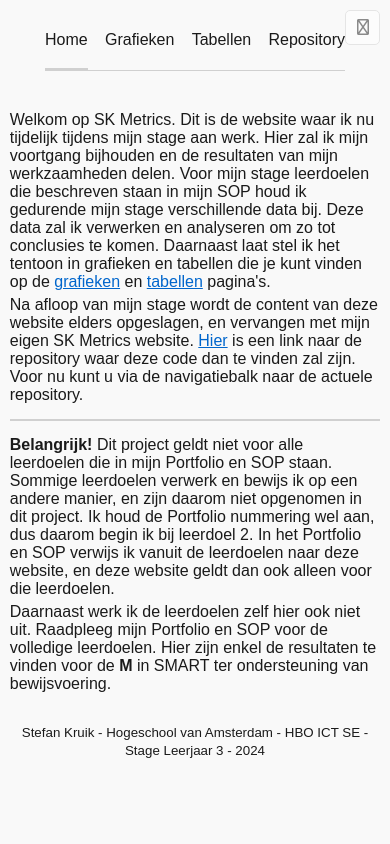
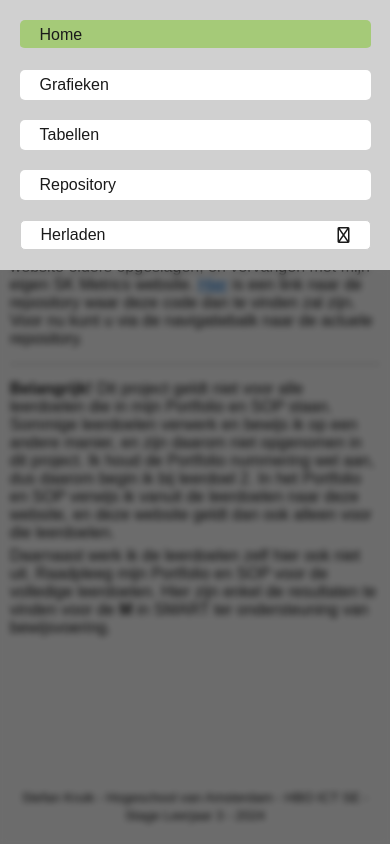
Before and after one commit to SVKruik-Organization/SK-Metrics, a Nuxt app in the folder frontend/: page / in a window 390 px wide. Both pictures are taken after a click on the button 362 px from the left and 27 px from the top of the page. Built offline with nearby package versions, Linux system fonts and the light colour scheme.

Commit message:
Mobile Responsiveness
Navbar, tables and radar chart

```diff
--- a/frontend/app.vue
+++ b/frontend/app.vue
@@ -45,6 +45,7 @@ function setDocumentTitle(title: string): void {
     justify-content: space-between;
     gap: 30px;
     width: 100%;
+    min-height: 100vh;
 }
 
 .top-content {
--- a/frontend/assets/css/base.css
+++ b/frontend/assets/css/base.css
@@ -26,6 +26,12 @@ body {
     max-width: 800px;
     width: 95%;
     gap: 20px;
+}
+
+@media (width <=570px) {
+    .content-wrapper {
+        align-items: center;
+    }
 }
 
 .splitter {
--- a/frontend/components/navbar.vue
+++ b/frontend/components/navbar.vue
@@ -1,10 +1,15 @@
 <script setup lang="ts">
-
 // Setup
 const dataStorage = useDataStorage();
 
 // Reactive Data
 const refreshing: Ref<boolean> = ref(false);
+const navBarOpen: Ref<boolean> = ref(false);
+
+// Watchers
+watch(useRoute(), () => {
+    navBarOpen.value = false;
+});
 
 // Methods
 
@@ -19,16 +24,36 @@ function handleRefresh(): void {
         window.location.reload();
     }, 1000);
 }
+
+/**
+ * Toggle the navbar.
+ */
+function toggleNavbar() {
+    navBarOpen.value = !navBarOpen.value;
+}
 </script>
 
 <template>
     <header>
-        <nav>
+        <span class="overlay" :class="{ 'overlay-open': navBarOpen }" @click="toggleNavbar"></span>
+        <nav class="flex compact-nav">
+            <div class="flex">
+                <img src="/Logo.png" alt="Logo" />
+                <h2 class="title">SK Metrics</h2>
+            </div>
+            <button type="button" class="nav-button" @click="toggleNavbar" :class="{ 'nav-button-open': !navBarOpen }">
+                <i class="fa-regular fa-bars"></i>
+            </button>
+        </nav>
+        <nav class="main-nav" :class="{ 'nav-open': navBarOpen }">
             <NuxtLink class="nav-link" active-class="active-nav-link" to="/">Home</NuxtLink>
             <NuxtLink class="nav-link" active-class="active-nav-link" to="/graph">Grafieken</NuxtLink>
             <NuxtLink class="nav-link" active-class="active-nav-link" to="/table">Tabellen</NuxtLink>
-            <a class="nav-link" href="https://github.com/SVKruik-Organization/SK-Metrics" target="_blank">Repository</a>
-            <button @click.prevent="handleRefresh" :class="{ 'reloading': refreshing }">
+            <a class="nav-link" href="https://github.com/SVKruik-Organization/SK-Metrics" @click="navBarOpen = false"
+                target="_blank">Repository</a>
+            <button type="button" class="flex refresh-button" @click.prevent="handleRefresh"
+                :class="{ 'reloading': refreshing }">
+                <p v-if="navBarOpen">Herladen</p>
                 <i class="fa-regular fa-arrows-rotate"></i>
             </button>
         </nav>
@@ -43,7 +68,43 @@ header {
     justify-content: center;
 }
 
-nav {
+img {
+    border-radius: 50%;
+    width: 30px;
+    aspect-ratio: 1 / 1;
+    object-fit: cover;
+}
+
+.overlay {
+    display: none;
+    position: fixed;
+    top: 0;
+    left: 0;
+    width: 100%;
+    height: 100%;
+    background-color: #00000090;
+    backdrop-filter: blur(3px);
+    z-index: 1;
+}
+
+.overlay-open {
+    display: block;
+}
+
+.compact-nav,
+.nav-button {
+    display: none;
+}
+
+.nav-button i {
+    font-size: 20px;
+}
+
+.nav-button-open {
+    display: block;
+}
+
+.main-nav {
     width: 300px;
     display: flex;
     align-items: center;
@@ -64,8 +125,9 @@ nav {
     border-bottom: 2px solid var(--border);
 }
 
-button {
+.refresh-button {
     position: fixed;
+    justify-content: center;
     top: 10px;
     right: 10px;
     background-color: var(--fill);
@@ -78,7 +140,63 @@ button {
     transition: background-color 0.3s;
 }
 
-button:hover {
+.refresh-button:hover {
     background-color: var(--fill-light);
 }
+
+@media (width <=570px) {
+    .main-nav {
+        display: none;
+        position: fixed;
+        top: 0;
+        left: 0;
+        width: 100vw;
+        flex-direction: column;
+        z-index: 2;
+        background-color: var(--border);
+        align-items: center;
+        box-sizing: border-box;
+        border-bottom: none;
+        padding: 20px 0;
+        gap: 20px;
+    }
+
+    .nav-open {
+        display: flex;
+    }
+
+    .compact-nav {
+        display: flex;
+        align-items: center;
+        background-color: var(--fill-light);
+        justify-content: space-between;
+        width: 100%;
+        box-sizing: border-box;
+        padding: 10px 20px;
+    }
+
+    .nav-link {
+        background-color: var(--fill);
+        width: 90%;
+        height: 30px;
+        line-height: 10px;
+        color: var(--font);
+        box-sizing: border-box;
+        padding: 10px 20px;
+        border-radius: var(--border-radius-low);
+    }
+
+    .active-nav-link {
+        background-color: #6EC20770;
+    }
+
+    .refresh-button {
+        width: 90%;
+        aspect-ratio: unset;
+        position: unset;
+        height: 30px;
+        justify-content: space-between;
+        padding: 10px 20px;
+    }
+}
 </style>
--- a/frontend/pages/graph.vue
+++ b/frontend/pages/graph.vue
@@ -225,6 +225,7 @@ function getOptions(title: string, min: number, max: number, type: string = "lin
 .radar-chart-wrapper {
     width: 400px;
     display: flex;
+    flex-direction: column;
 }
 
 .graph-note {
--- a/frontend/pages/table.vue
+++ b/frontend/pages/table.vue
@@ -175,4 +175,11 @@ td {
     padding: 8px;
     text-align: left;
 }
+
+@media (width <=570px) {
+    .table-container {
+        width: 100%;
+        align-self: flex-start;
+    }
+}
 </style>
```
Also changed, not shown: frontend/public/Logo.png (added).
